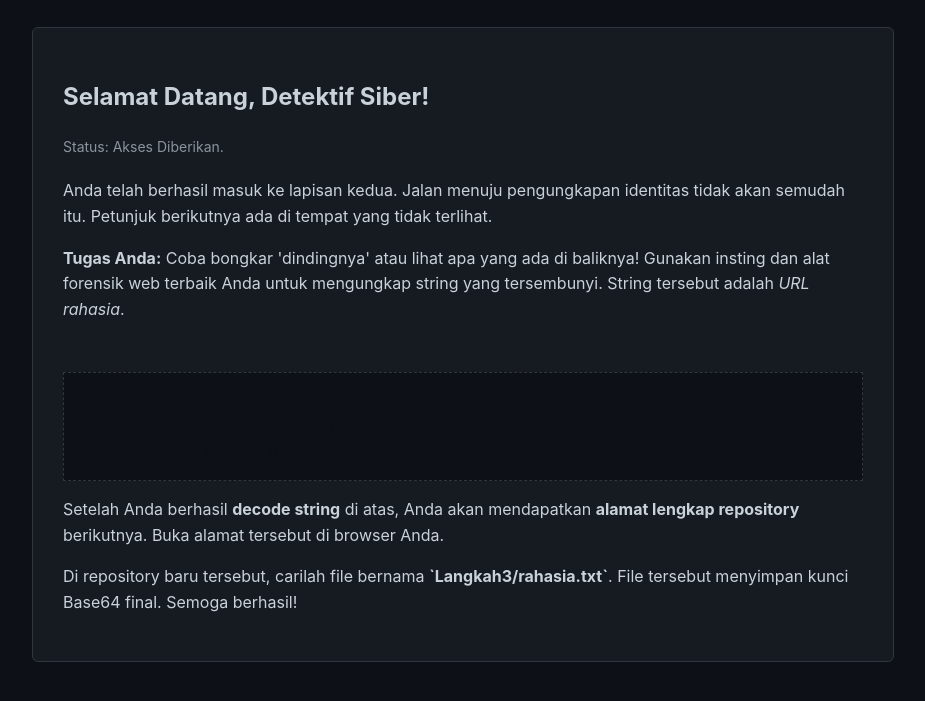
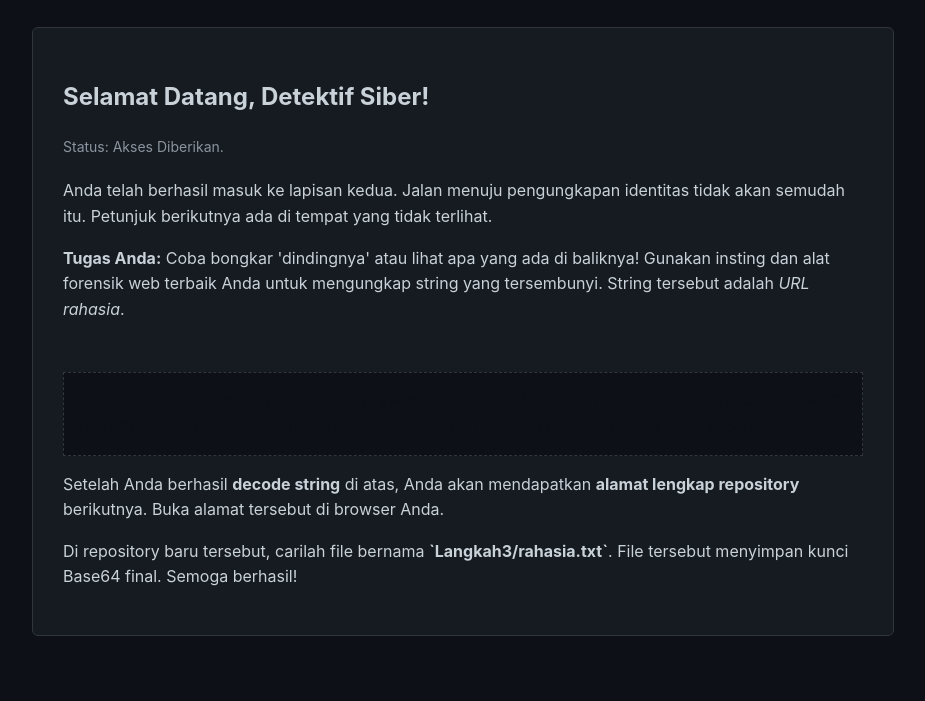
Before and after one commit to younglek911-rgb/WhoAmI-CTF-Core, a plain HTML site: page index.html in a window 1280 px wide. Shown: the part 127-828 px from the top of the page, without its empty margins (177-1102 px from the left). Drawn offline with Linux system fonts and the light colour scheme.

Commit message:
Update index.html

```diff
--- a/index.html
+++ b/index.html
@@ -53,9 +53,12 @@
 
         /* --- TEKA-TEKI FORENSIK (RENDAH KONTRAS) --- */
         .hidden-clue {
-            /* Perbaikan Layout */
+            /* Perbaikan Layout Vertikal */
             display: block;
             padding: 15px;
+
+            /* PERBAIKAN UTAMA HORIZONTAL: Memaksa kata panjang (Base64) untuk terpotong dan pindah baris */
+            word-break: break-all;
 
             /* Gaya Visual */
             color: var(--gh-bg-primary);
```
